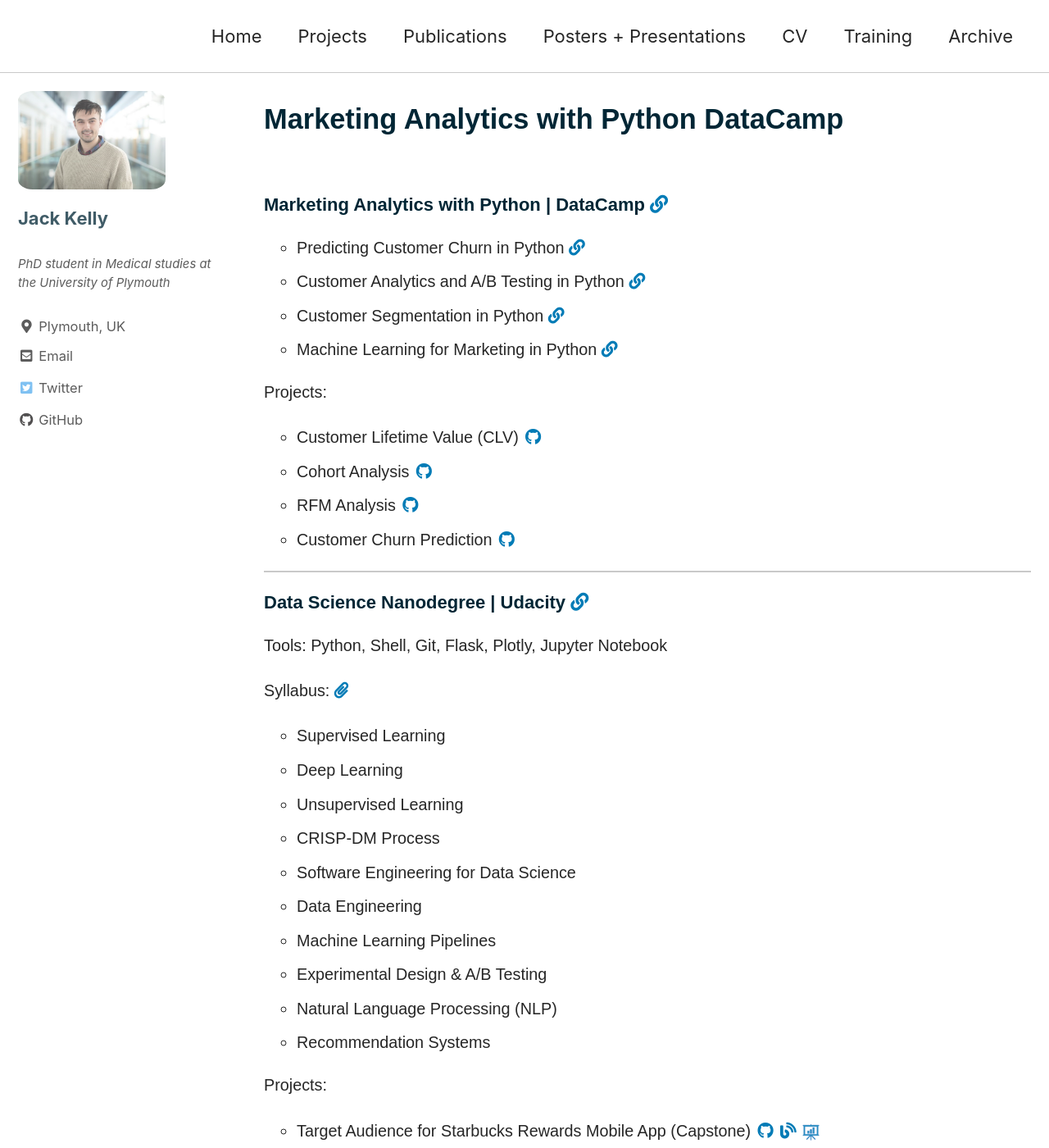
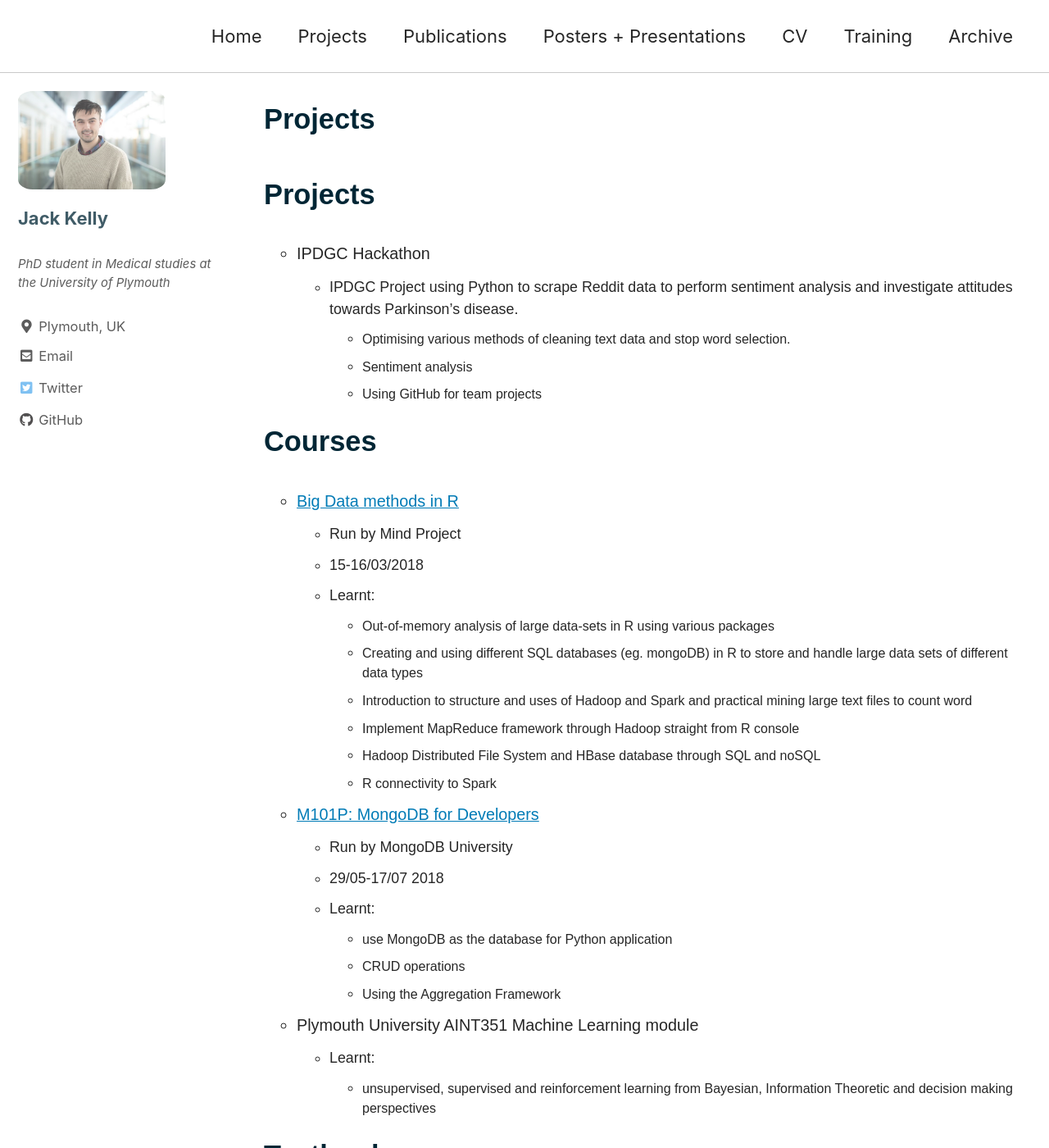
Before and after one commit to jackkelly75/jackkelly75.github.io, a Jekyll site: the page built from _pages/training.md, in a window 1280 px wide and 1400 px high. Shown: the whole window at 82% size. Built offline with Jekyll 4.4.1, drawn with Linux system fonts in a browser that asks for light colours; cached includes are drawn as plain includes; nearby versions of some CDN libraries; our own code applies the rules of GitHub Pages for plain Markdown files; some of the changed text lies outside the part shown.

Commit message:
Update training.md

```diff
--- a/_pages/training.md
+++ b/_pages/training.md
@@ -8,6 +8,59 @@
     caption:
 classes: wide
 ---
+
+
+Projects
+======
+
+* IPDGC Hackathon
+  * IPDGC Project using Python to scrape Reddit data to perform sentiment analysis and investigate attitudes towards Parkinson's disease.
+    * Optimising various methods of cleaning text data and stop word selection.
+    * Sentiment analysis
+    * Using GitHub for team projects
+
+
+Courses
+======
+
+* [Big Data methods in R](http://jackkelly75.github.io/files/bigdatamethods.pdf)
+  * Run by Mind Project
+  * 15-16/03/2018
+  * Learnt:
+    * Out-of-memory analysis of large data-sets in R using various packages
+    * Creating and using different SQL databases (eg. mongoDB) in R to store and handle large data sets of different data types
+    * Introduction to structure and uses of Hadoop and Spark and practical mining large text files to count word
+    * Implement MapReduce framework through Hadoop straight from R console
+    * Hadoop Distributed File System and HBase database through SQL and noSQL
+    * R connectivity to Spark
+
+* [M101P: MongoDB for Developers](http://jackkelly75.github.io/files/mongoDB.pdf)
+  * Run by MongoDB University
+  * 29/05-17/07 2018
+  * Learnt:
+    * use MongoDB as the database for Python application
+    * CRUD operations
+    * Using the Aggregation Framework
+* Plymouth University AINT351 Machine Learning module
+  * Learnt:
+    * unsupervised, supervised and reinforcement learning from Bayesian, Information Theoretic and decision making perspectives
+
+Textbooks
+======
+* Introduction to statistical learning with application in R (7th Edition)
+  * Authored by: Gareth James, Daniela Witten, Trevor Hastie and Robert Tibshirani
+  * 1/06-1/08 2017
+  * Learnt:
+    * Linear Regression
+    * Classification
+    * Resampling methods
+    * Linear Model Selection and Regularization
+    * Moving Beyond Linearity
+    * Tree-Based Methods
+    * Support Vector Machines
+    * Unsupervised Learning
+
+
 
 ### Marketing Analytics with Python | DataCamp [<i class="fas fa-link" aria-hidden="true"></i>](https://www.datacamp.com/statement-of-accomplishment/track/5ce028dc1fb95454ddec86549442d8c8fa79e341)
  - Predicting Customer Churn in Python [<i class="fas fa-link" aria-hidden="true"></i>](https://www.datacamp.com/statement-of-accomplishment/course/7947b18bcde3fed9e459b1b2bebded4bfcf8a302)
```
